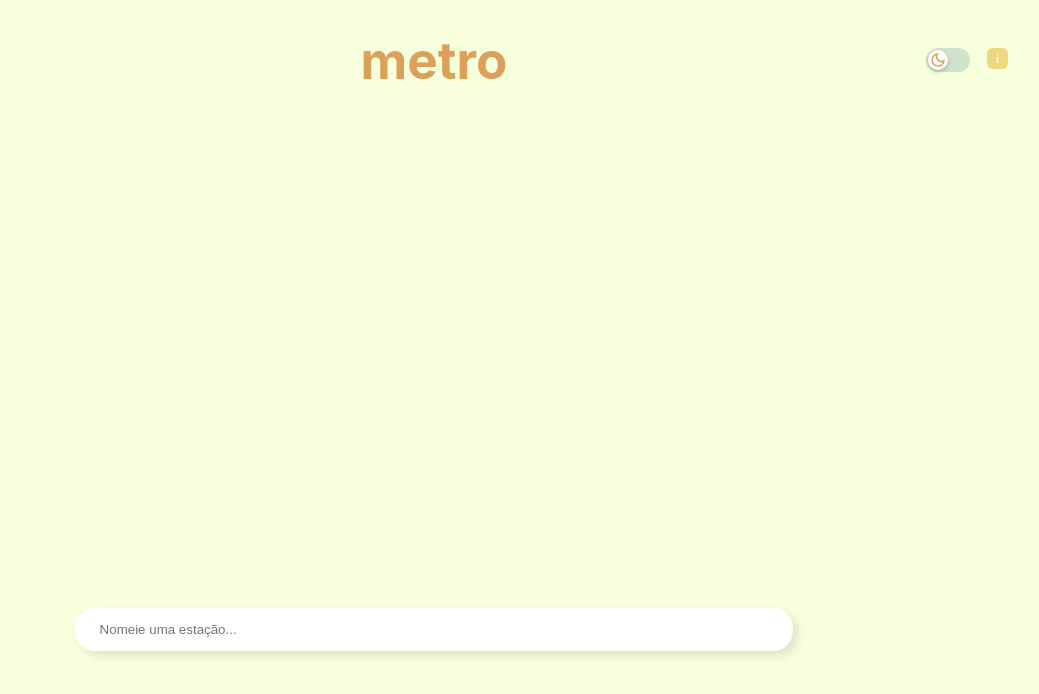
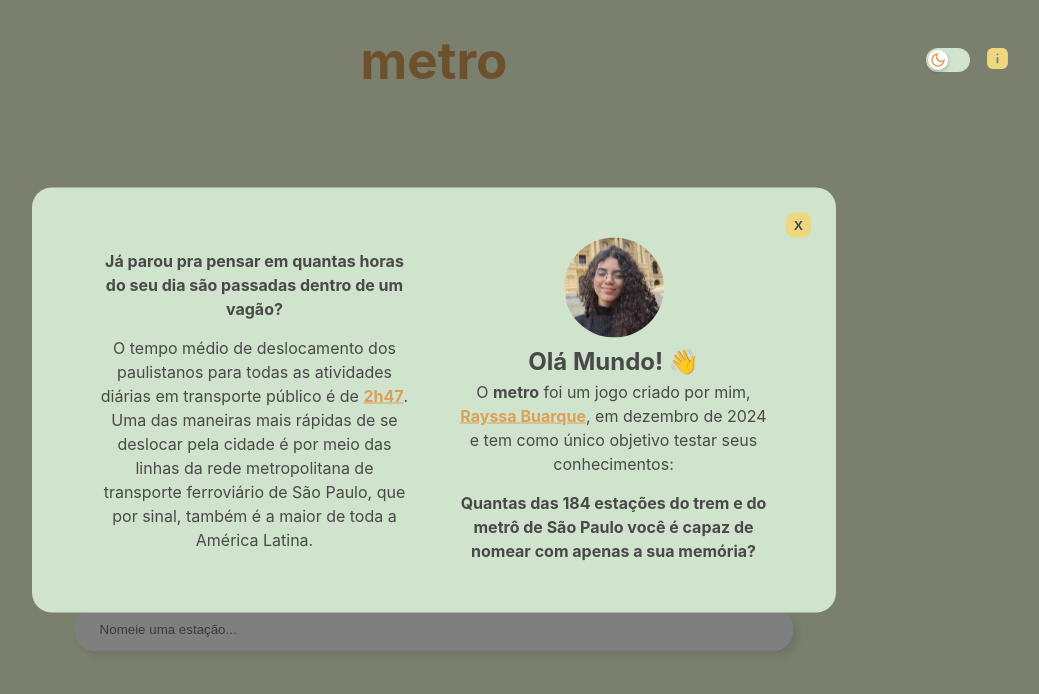
Before and after one commit to RayssaBuarque/metro-game, a React (Vite) app: page / in a window 1280 px wide. Both pictures are taken after a click on the button 1203 px from the left and 60 px from the top of the page. Shown: the top 694 px of the page, without its empty margins (206-1245 px from the left). Built offline with nearby package versions, Linux system fonts and the light colour scheme.

Commit message:
fix: design & infoButton

```diff
--- a/src/App.css
+++ b/src/App.css
@@ -35,6 +35,16 @@
   flex-direction: row;
 }
 
+.backdrop {
+  position: fixed;
+  top: 0;
+  left: 0;
+  width: 100vw;
+  height: 100vh;
+  background-color: rgba(0, 0, 0, 0.5); /* Preto com transparência */
+  z-index: 0;
+}
+
 @keyframes logo-spin {
   from {
     transform: rotate(0deg);
--- a/src/App.jsx
+++ b/src/App.jsx
@@ -5,12 +5,14 @@ import './App.css'
 import Header from './components/header/Header'
 import InsertionBar from './components/insertionBar/InsertionBar'
 import Station from './components/station/Station'
+import InfoCard from './components/infoCard/InfoCard'
 
 // DADOS
 import { validStations } from './data/validStations'
 
 function App() {
 
+  const [infoState, setInfoState] = useState(false);
   const [prevStations, setPrevStations] = useState([]); // Estações já listadas
   const [mode, setMode] = useState(localStorage.getItem('theme') || 'light'); // modo light/dark
 
@@ -54,14 +56,16 @@ function App() {
 
         return updatedStations;
       })
-
     }
   }
 
   return (
     <div className={`container ${mode === 'dark' ? 'dark' : 'light'}`}>
-      <Header mode={mode} setMode={setMode}></Header>
+      {/* Card Informativo sobre o jogo */}
+      {infoState && <div className='backdrop'></div>}
+      {infoState && <InfoCard setInfoState={setInfoState}/>}
 
+      <Header mode={mode} setMode={setMode} setInfoState={setInfoState}></Header>
        <div className='canvas'>
         {/* Renderiza as estações já listadas */}
         {prevStations.map((line, index) => (
--- a/src/components/header/Header.jsx
+++ b/src/components/header/Header.jsx
@@ -5,7 +5,7 @@ import { useState, useEffect } from 'react';
 import Info from '../../assets/infoSquare.svg?react';
 import { MdOutlineDarkMode, MdOutlineLightMode } from 'react-icons/md';
 
-const Header = ({ mode, setMode }) => {
+const Header = ({ mode, setMode, setInfoState }) => {
       const toggleMode = () => {
         setMode((prevMode) => (prevMode === 'dark' ? 'light' : 'dark'));
       };
@@ -29,7 +29,8 @@ const Header = ({ mode, setMode }) => {
                 </div>
 
                 {/* Botão informativo*/}
-                <button>
+                <button
+                  onClick={() => setInfoState(true)}>
                     <Info style={{ color: 'var(--delicate_icon)', width: '25px', height: '25px' }} />
                 </button>
             </div>
--- /dev/null
+++ b/src/components/infoCard/InfoCard.jsx
@@ -0,0 +1,37 @@
+import styles from './InfoCard.module.css';
+
+// IMAGEM
+import devPhoto from '../../assets/rayssa.jpg'
+
+const InfoCard = ({setInfoState}) => {
+    return (
+        <div className={styles.container}>
+            <button
+                className={styles.closeCard}
+                onClick={() => setInfoState(false)}>X</button>
+
+            <div className={styles.left}>
+                <p><b>Já parou pra pensar em quantas horas do seu dia são passadas dentro de um vagão?</b></p>
+
+                <div className={styles.funInfo}>
+                    <p>O tempo médio de deslocamento dos paulistanos para todas as atividades   diárias em transporte público é de <a target='_blank' href='https://www.  nossasaopaulo.org.br/2024/09/19/  tempo-de-deslocamento-por-transporte-publico-aumenta-em-sao-paulo-e-chega-a-2h47- por-dia/'>2h47</a>.</p>
+                    <p>Uma das maneiras mais rápidas de se deslocar pela cidade é por meio das  linhas da rede metropolitana de transporte ferroviário de São Paulo, que por sinal, também é a maior de toda a América Latina.</p>
+                </div>
+            </div>
+
+            <div className={styles.right}>
+
+                <div className={styles.devInfo}>
+                    <img src={devPhoto}/>
+                    <h2>Olá Mundo! 👋</h2>
+
+                    <p>O <b>metro</b> foi um jogo criado por mim, <a target='_blank' href='https://www. linkedin.com/in/rayssabuarque/'>Rayssa Buarque</a>, em dezembro de 2024 e tem como   único objetivo testar seus conhecimentos:</p>
+                </div>
+
+                <p><b>Quantas das 184 estações do trem e do metrô de São Paulo você é capaz de nomear com apenas a sua memória?</b></p>
+            </div>
+        </div>
+    );
+   };
+
+export default InfoCard;
--- /dev/null
+++ b/src/components/infoCard/InfoCard.module.css
@@ -0,0 +1,47 @@
+.container{
+    position: fixed;
+    top: 50%;
+    left: 50%;
+    transform: translate(-50%, -50%);
+
+    display: flex;
+    flex-direction: row;
+    align-items: center;
+    justify-content: center;
+    gap: 6%;
+    width: 55%;
+
+    background-color: #D0E3CC;
+    padding: 50px;
+    border-radius: 20px;
+}
+
+button.closeCard{
+    position: fixed;
+    top: 25px;
+    right: 25px;
+
+    height: 25px;
+    width: 25px;
+
+    color: #494949;
+    font-weight: bolder;
+    background-color: #EFD780;
+    border-radius: 8px;
+
+    cursor: pointer !important;
+}
+
+.devInfo > img{
+    height: 100px;
+    width: 100px;
+    object-fit: cover;
+    border-radius: 100%;
+}
+
+.left, .right{
+    display: flex;
+    flex-direction: column;
+    gap: 15px;
+    width: 45%;
+}
--- a/src/index.css
+++ b/src/index.css
@@ -37,6 +37,18 @@ h1 {
   font-size: 3.2em;
   line-height: 1.1;
   color: var(--great-text);
+}
+
+h2, p{
+  margin: 0;
+  color: #494949;
+}
+
+a{
+  color: #DBA159;
+  font-weight: bold;
+  text-decoration: underline;
+  cursor: pointer;
 }
 
 label{
```
Also changed, not shown: src/assets/rayssa.jpg (added).
